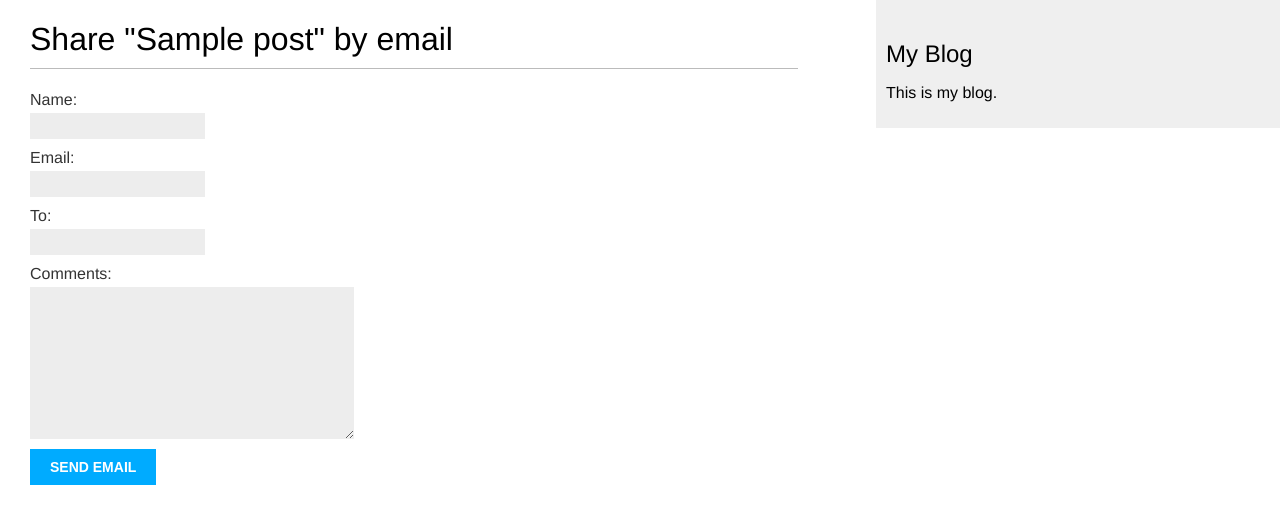
After one commit to villoslado/DjangoScribe, a Django app: page /blog/1/share/ in a window 1280 px wide. The commit adds this page. Shown: the top 524 px of the page. Run offline with Django 5.2, Linux system fonts and the light colour scheme; tables that the repository leaves empty hold one stand-in row (values such as "Sample post").

Commit message:
Completed Share Post functionality

```diff
--- a/blog/templates/blog/post/detail.html
+++ b/blog/templates/blog/post/detail.html
@@ -6,4 +6,7 @@
     <h1>{{ post.title }}</h1>
     <p class="date">Published {{ post.publish }} by {{ post.author }}</p>
     {{ post.body|linebreaks }}
+    <p>
+        <a href="{% url "blog:post_share" post.id %}">Share this post</a>
+    </p>
 {% endblock content %}
--- /dev/null
+++ b/blog/templates/blog/post/share.html
@@ -0,0 +1,17 @@
+{% extends "blog/base.html" %}
+{% block title %}
+    Share a post
+{% endblock title %}
+{% block content %}
+    {% if sent %}
+        <h1>Email successfully sent</h1>
+        <p>"{{ post.title }}" was successfully sent to {{ form.cleaned_data.to }}.</p>
+    {% else %}
+        <h1>Share "{{ post.title }}" by email</h1>
+        <form method="post">
+            {{ form.as_p }}
+            {% csrf_token %}
+            <input type="submit" value="Send email">
+        </form>
+    {% endif %}
+{% endblock content %}
--- a/blog/urls.py
+++ b/blog/urls.py
@@ -4,10 +4,19 @@ from . import views
 app_name = "blog"
 
 urlpatterns = [
-    path("", views.post_list, name="post_list"),
+    path(
+        "",
+        views.post_list,
+        name="post_list",
+    ),
     path(
         "<int:year>/<int:month>/<int:day>/<slug:post>/",
         views.post_detail,
         name="post_detail",
     ),
+    path(
+        "<int:post_id>/share/",
+        views.post_share,
+        name="post_share",
+    ),
 ]
--- a/blog/views.py
+++ b/blog/views.py
@@ -59,12 +59,11 @@ def post_share(request, post_id):
                 post.get_absolute_url(),
             )
             subject = (
-                f"{cd["name"]} ({cd["email"]}) "
-                f"recommends you read {post.title}"
+                f"{cd['name']} ({cd['email']}) " f"recommends you read {post.title}"
             )
             message = (
                 f"Read {post.title} at {post_url}\n\n"
-                f"{cd["name"]}\'s comments: {cd["comments"]}"
+                f"{cd['name']}'s comments: {cd['comments']}"
             )
             send_mail(
                 subject=subject,
@@ -82,5 +81,6 @@ def post_share(request, post_id):
         {
             "post": post,
             "form": form,
+            "sent": sent,
         },
     )
```
